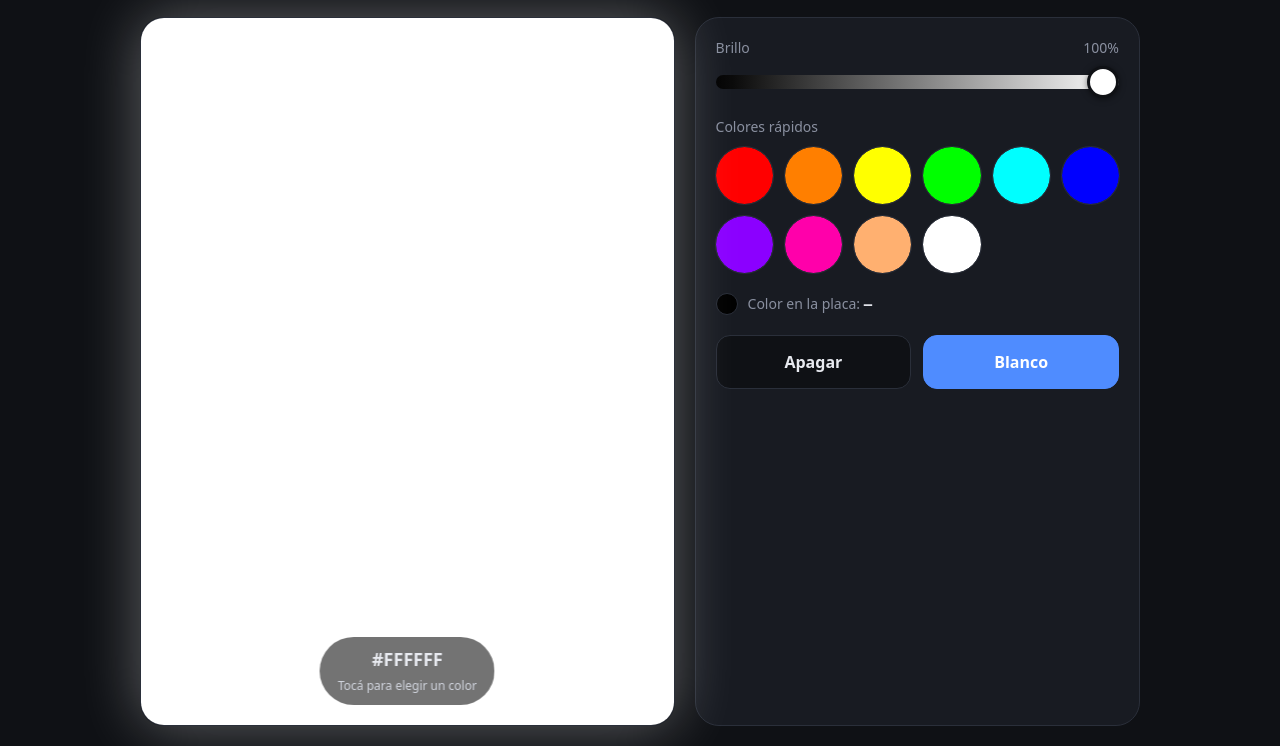
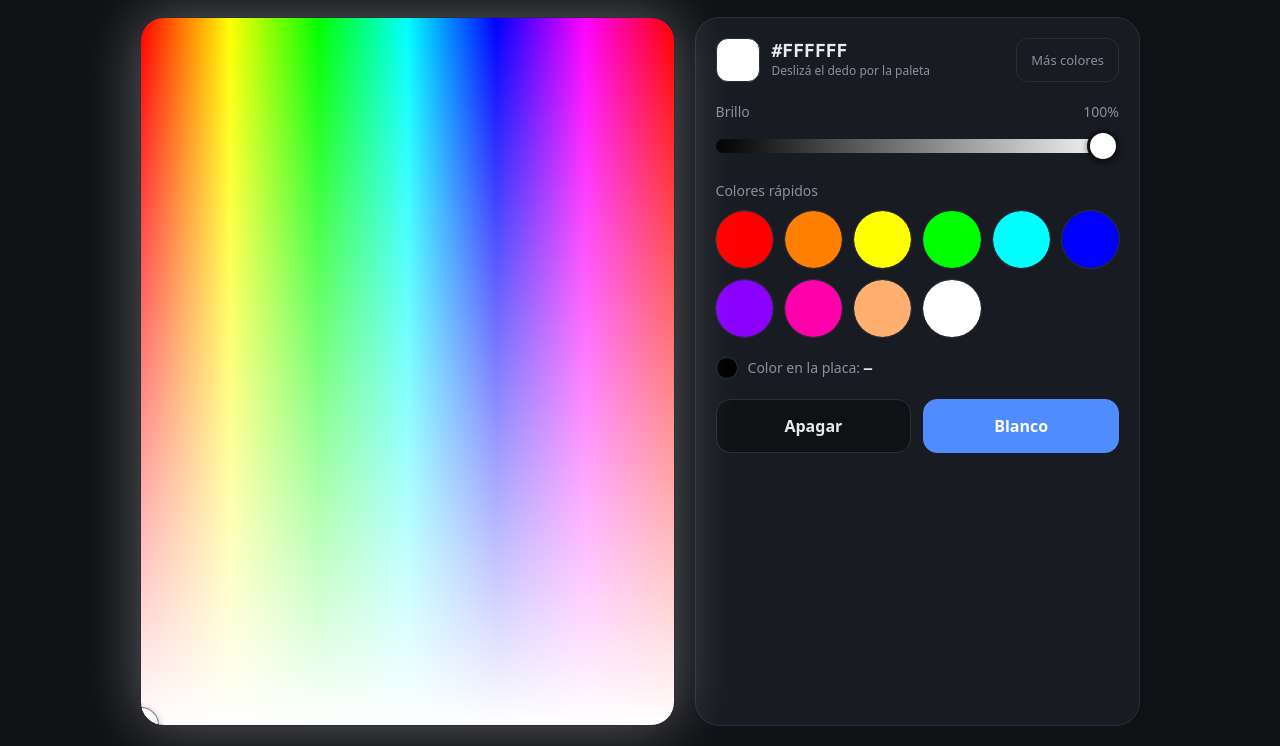
Before and after one commit to GenArtificial0001/esp32rgb, a plain HTML site: page www/index.html in a window 1280 px wide. Shown: the part 54-800 px from the top of the page. Drawn offline with Linux system fonts and the light colour scheme; no server answers.

Commit message:
feat: paleta multicolor táctil como pantalla principal
Paleta estilo Paint (tono horizontal, saturación vertical) que se recorre
con el dedo y manda el color en vivo. El input type=color queda como
"Más colores"; se mantienen brillo y colores rápidos.

Co-Authored-By: Claude Opus 5.5 <noreply@anthropic.com>

```diff
--- a/www/index.html
+++ b/www/index.html
@@ -38,29 +38,37 @@
   .dot.ok::before { background: var(--ok); }
   .dot.err::before { background: var(--err); }
 
-  /* El input type=color ocupa toda la tarjeta: cualquier toque la abre. */
-  .picker {
-    position: relative; min-height: clamp(220px, 45dvh, 520px);
-    border-radius: var(--radius); overflow: hidden;
-    border: 1px solid var(--line); cursor: pointer;
-    transition: box-shadow .2s;
+  /* Paleta multicolor estilo Paint: el tono recorre el eje horizontal y la
+     saturación el vertical (arriba color puro, abajo blanco). El brillo va
+     aparte, en el slider. */
+  .palette {
+    position: relative; min-height: clamp(240px, 48dvh, 560px);
+    border-radius: var(--radius); overflow: hidden; border: 1px solid var(--line);
+    background:
+      linear-gradient(to bottom, rgba(255,255,255,0), #fff),
+      linear-gradient(to right, #f00, #ff0, #0f0, #0ff, #00f, #f0f, #f00);
+    cursor: crosshair; transition: box-shadow .2s;
+    /* none: el dedo arrastra sobre la paleta sin desplazar la página */
+    touch-action: none; user-select: none; -webkit-user-select: none;
   }
-  .picker input {
-    position: absolute; inset: 0; width: 100%; height: 100%;
-    border: 0; padding: 0; margin: 0; cursor: pointer;
-    background: none; -webkit-appearance: none; appearance: none;
+  .marker {
+    position: absolute; width: 34px; height: 34px; margin: -17px 0 0 -17px;
+    border-radius: 50%; border: 3px solid #fff; pointer-events: none;
+    box-shadow: 0 0 0 1px rgba(0,0,0,.45), 0 2px 8px rgba(0,0,0,.4);
   }
-  .picker input::-webkit-color-swatch-wrapper { padding: 0; }
-  .picker input::-webkit-color-swatch { border: 0; border-radius: 0; }
-  .picker input::-moz-color-swatch { border: 0; border-radius: 0; }
-  .picker .hint {
-    position: absolute; left: 50%; bottom: var(--gap); transform: translateX(-50%);
-    pointer-events: none; text-align: center;
-    background: rgba(0,0,0,.55); backdrop-filter: blur(6px);
-    padding: 10px 18px; border-radius: 999px; white-space: nowrap;
+  .palette.dragging .marker { width: 46px; height: 46px; margin: -23px 0 0 -23px; }
+
+  .current { display: flex; align-items: center; gap: 12px; }
+  .current .big { width: 44px; height: 44px; border-radius: 12px; border: 1px solid var(--line); flex: none; }
+  .current strong { font: 600 18px ui-monospace, Consolas, monospace; }
+  .current .sub { display: block; font-size: 12px; color: var(--muted); }
+  /* Selector del sistema como alternativa (abre el selector nativo del teléfono). */
+  .sys {
+    margin-left: auto; position: relative; overflow: hidden; flex: none;
+    min-height: 44px; padding: 0 14px; border-radius: 12px; border: 1px solid var(--line);
+    display: inline-flex; align-items: center; font-size: 13px; color: var(--muted); cursor: pointer;
   }
-  .hint strong { display: block; font-size: clamp(15px, 4.5vw, 18px); }
-  .hint span { font-size: 12px; color: #d0d4dd; }
+  .sys input { position: absolute; inset: 0; opacity: 0; width: 100%; height: 100%; cursor: pointer; border: 0; padding: 0; }
 
   .panel {
     background: var(--card); border: 1px solid var(--line); border-radius: var(--radius);
@@ -105,7 +113,7 @@
   @media (min-width: 760px), (orientation: landscape) and (min-width: 560px) {
     .app { max-width: 1000px; grid-template-columns: 1.2fr 1fr; grid-template-rows: auto 1fr; }
     header { grid-column: 1 / -1; }
-    .picker { min-height: 0; height: 100%; }
+    .palette { min-height: 0; height: 100%; }
     .panel { align-content: start; }
   }
 </style>
@@ -117,12 +125,16 @@
     <span class="dot" id="status">Conectando…</span>
   </header>
 
-  <label class="picker" id="pickerCard">
-    <input type="color" id="color" value="#000000" aria-label="Elegir color de la luz">
-    <span class="hint"><strong id="hex">#000000</strong><span>Tocá para elegir un color</span></span>
-  </label>
+  <div class="palette" id="palette" role="slider" aria-label="Paleta de colores: deslizá el dedo para elegir">
+    <span class="marker" id="marker"></span>
+  </div>
 
   <section class="panel">
+    <div class="current">
+      <span class="big" id="curSwatch"></span>
+      <span><strong id="hex">#FFFFFF</strong><span class="sub">Deslizá el dedo por la paleta</span></span>
+      <label class="sys">Más colores<input type="color" id="color" value="#ffffff" aria-label="Selector de color del sistema"></label>
+    </div>
     <div>
       <div class="label"><span>Brillo</span><span id="brightVal">100%</span></div>
       <input type="range" id="bright" min="0" max="100" value="100" aria-label="Brillo">
@@ -162,17 +174,39 @@
   let base = "#ffffff";
   let bright = 100;
   let touched = false;  // el usuario ya eligió algo: no pisar su selección con el estado remoto
+  let dragging = false; // dedo apoyado en la paleta
 
   const rgbOf = (h) => { const n = parseInt(h.slice(1), 16); return [n >> 16, (n >> 8) & 255, n & 255]; };
   const hexOf = (rgb) => "#" + rgb.map(v => v.toString(16).padStart(2, "0")).join("");
   const output = () => hexOf(rgbOf(base).map(v => Math.round(v * bright / 100)));
 
+  // Paleta: x = tono (0-360°), y = saturación (arriba 1, abajo 0), valor fijo 1.
+  function hsvToHex(h, s) {
+    const f = (n) => { const k = (n + h / 60) % 6; return 1 - s * Math.max(0, Math.min(k, 4 - k, 1)); };
+    return hexOf([f(5), f(3), f(1)].map(v => Math.round(v * 255)));
+  }
+  function hexToHs(hex) {
+    const [r, g, b] = rgbOf(hex).map(v => v / 255);
+    const max = Math.max(r, g, b), d = max - Math.min(r, g, b);
+    let h = 0;
+    if (d) h = max === r ? ((g - b) / d + 6) % 6 : max === g ? (b - r) / d + 2 : (r - g) / d + 4;
+    return [h * 60, max ? d / max : 0];
+  }
+
   function render() {
     $("color").value = base;
     $("hex").textContent = base.toUpperCase();
+    $("curSwatch").style.background = output();
     $("brightVal").textContent = bright + "%";
     $("bright").style.background = `linear-gradient(90deg, #000, ${base})`;
-    $("pickerCard").style.boxShadow = `0 0 60px ${base}55`;
+    $("palette").style.boxShadow = `0 0 60px ${base}55`;
+    if (!dragging) {
+      // El marcador sigue al color también cuando viene de un preset o de la placa.
+      const [h, s] = hexToHs(base);
+      $("marker").style.left = (h / 360 * 100) + "%";
+      $("marker").style.top = ((1 - s) * 100) + "%";
+    }
+    $("marker").style.background = base;
     document.querySelectorAll(".presets button")
       .forEach(b => b.classList.toggle("on", b.dataset.c === base));
   }
@@ -300,6 +334,27 @@
     base = hex.toLowerCase(); render(); push();
   }
 
+  // Arrastre sobre la paleta con Pointer Events: un solo código para dedo,
+  // mouse y lápiz. setPointerCapture sigue el dedo aunque salga del borde.
+  const pal = $("palette");
+  function pickAt(e) {
+    const r = pal.getBoundingClientRect();
+    const x = Math.min(Math.max(e.clientX - r.left, 0), r.width);
+    const y = Math.min(Math.max(e.clientY - r.top, 0), r.height);
+    $("marker").style.left = (x / r.width * 100) + "%";
+    $("marker").style.top = (y / r.height * 100) + "%";
+    choose(hsvToHex(x / r.width * 359.9, 1 - y / r.height));
+  }
+  pal.addEventListener("pointerdown", (e) => {
+    dragging = true; pal.classList.add("dragging");
+    pal.setPointerCapture(e.pointerId);
+    pickAt(e);
+  });
+  pal.addEventListener("pointermove", (e) => { if (dragging) pickAt(e); });
+  const endDrag = () => { dragging = false; pal.classList.remove("dragging"); };
+  pal.addEventListener("pointerup", endDrag);
+  pal.addEventListener("pointercancel", endDrag);
+
   // "input" se dispara mientras se mueve el dedo (Android/Chrome);
   // "change" cubre navegadores que solo avisan al cerrar el selector.
   $("color").addEventListener("input", (e) => choose(e.target.value));
```
Also changed, not shown: 1 other file.
